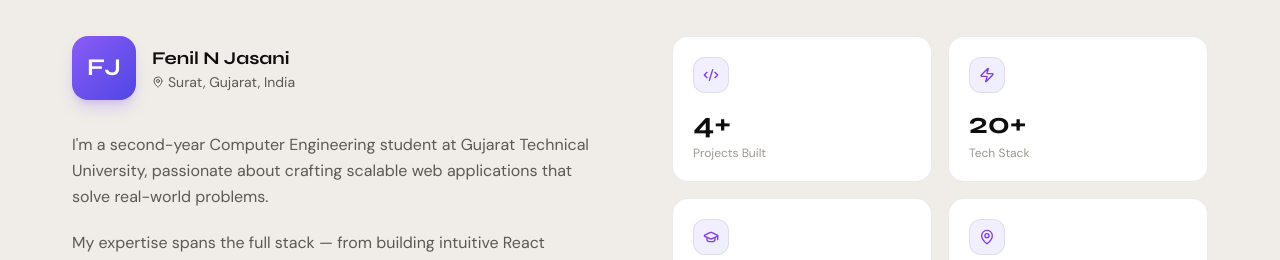
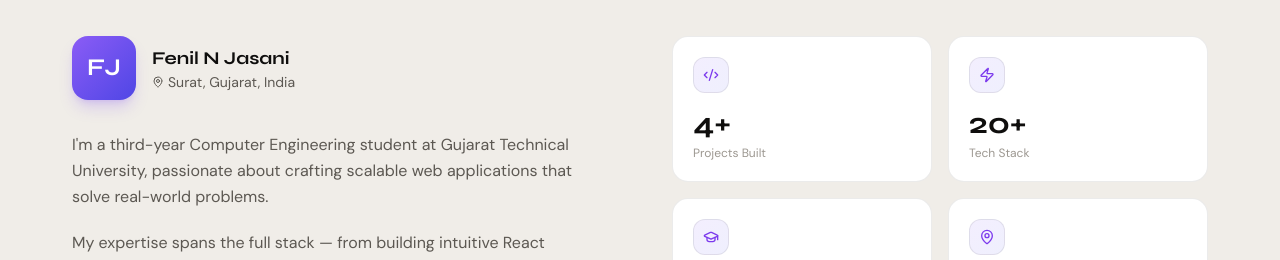
Before and after one commit to Fenil1828/Portfolio, a Next.js app: page / in a window 1280 px wide. Shown: the part 1020-1280 px from the top of the page. Built offline with nearby package versions, Linux system fonts and the light colour scheme.

Commit message:
Update About component styling and content

```diff
--- a/components/About.tsx
+++ b/components/About.tsx
@@ -64,7 +64,7 @@ export default function About() {
             </div>
 
             <p className="font-dm text-base text-secondary-c leading-relaxed mb-5">
-              I'm a second-year Computer Engineering student at Gujarat Technical University,
+              I'm a third-year Computer Engineering student at Gujarat Technical University,
               passionate about crafting scalable web applications that solve real-world problems.
             </p>
             <p className="font-dm text-base text-secondary-c leading-relaxed mb-5">
```
